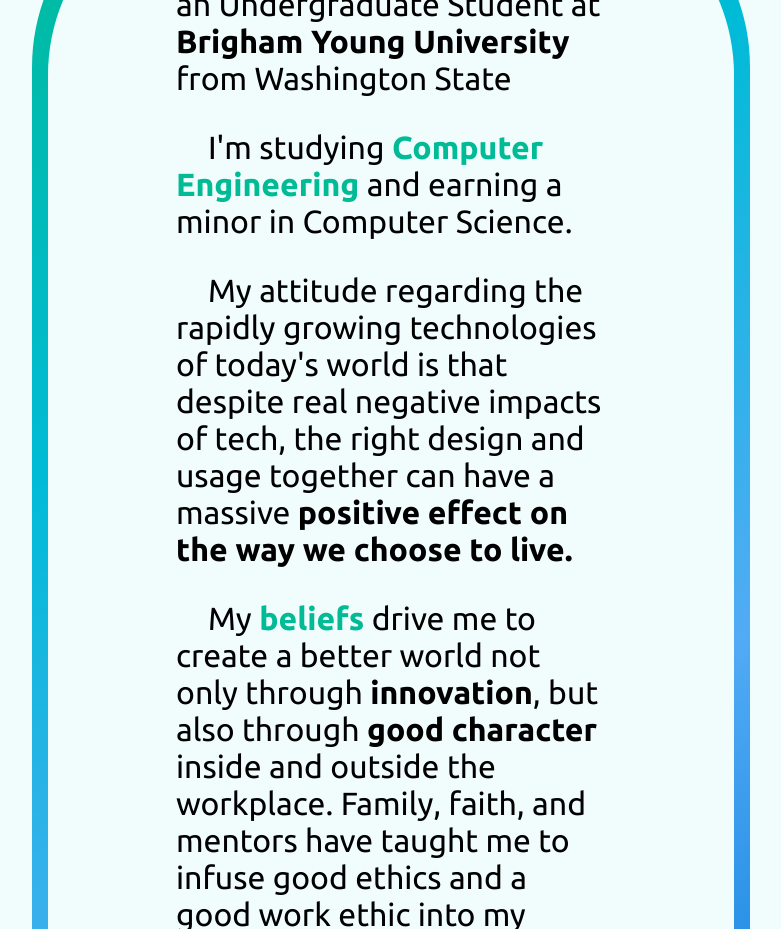
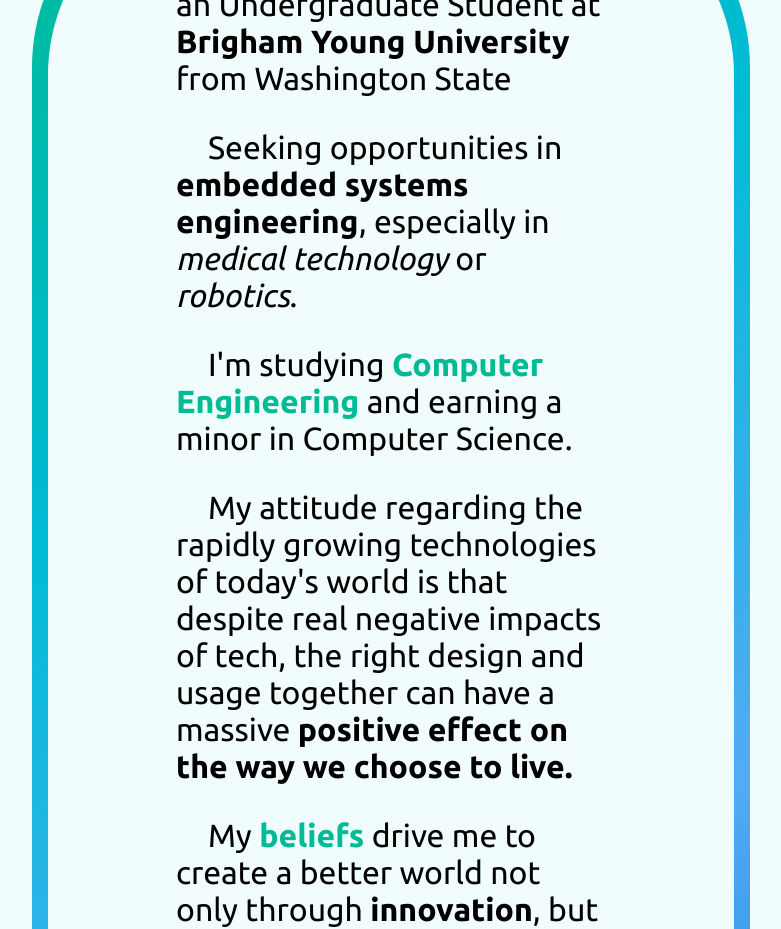
Before and after one commit to Leeway001Write/Leeway001Write.github.io, a React (Vite) app in the folder react-portfolio/: page / in a window 1280 px wide. Shown: the part 1380-2309 px from the top of the page, without its empty margins (99-880 px from the left). Built offline with nearby package versions, Linux system fonts and the light colour scheme.

Commit message:
Added target role to About Me

```diff
--- a/react-portfolio/src/components/AboutMe.tsx
+++ b/react-portfolio/src/components/AboutMe.tsx
@@ -9,6 +9,7 @@ export default function AboutMe() {
 		    <p>
 		      <span className="about-me-name"><strong>Hi! I'm Dallin.</strong></span>
 		      I'm an Undergraduate Student at <strong>Brigham Young University</strong> from Washington State
+			  <p>Seeking opportunities in <strong>embedded systems engineering</strong>, especially in <i>medical technology</i> or <i>robotics</i>.</p>
               <p>I'm studying <span className="about-me-highlight">Computer Engineering</span> and earning a minor in Computer Science.</p>
 		    </p>
 		    <p>My attitude regarding the rapidly growing technologies of today's world is that despite real negative impacts of tech, the right design and usage together can have a massive <strong>positive effect on the way we choose to live.</strong></p>
```
